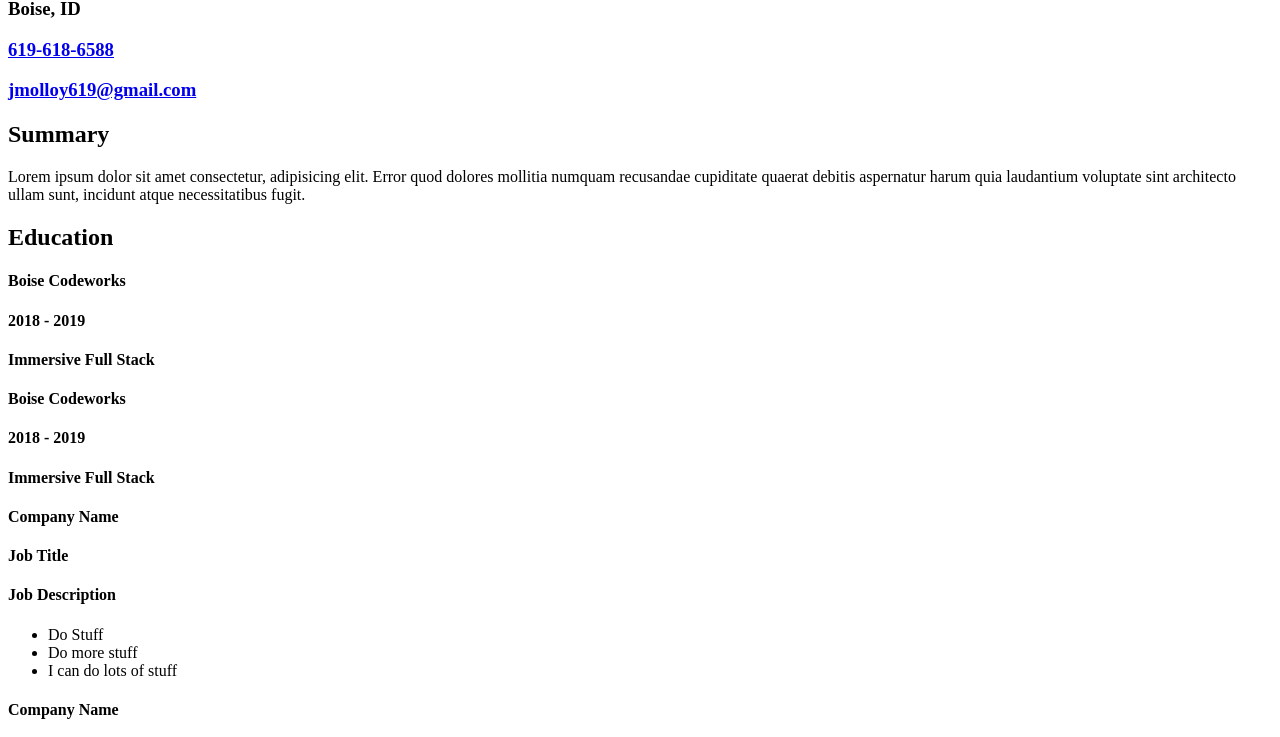
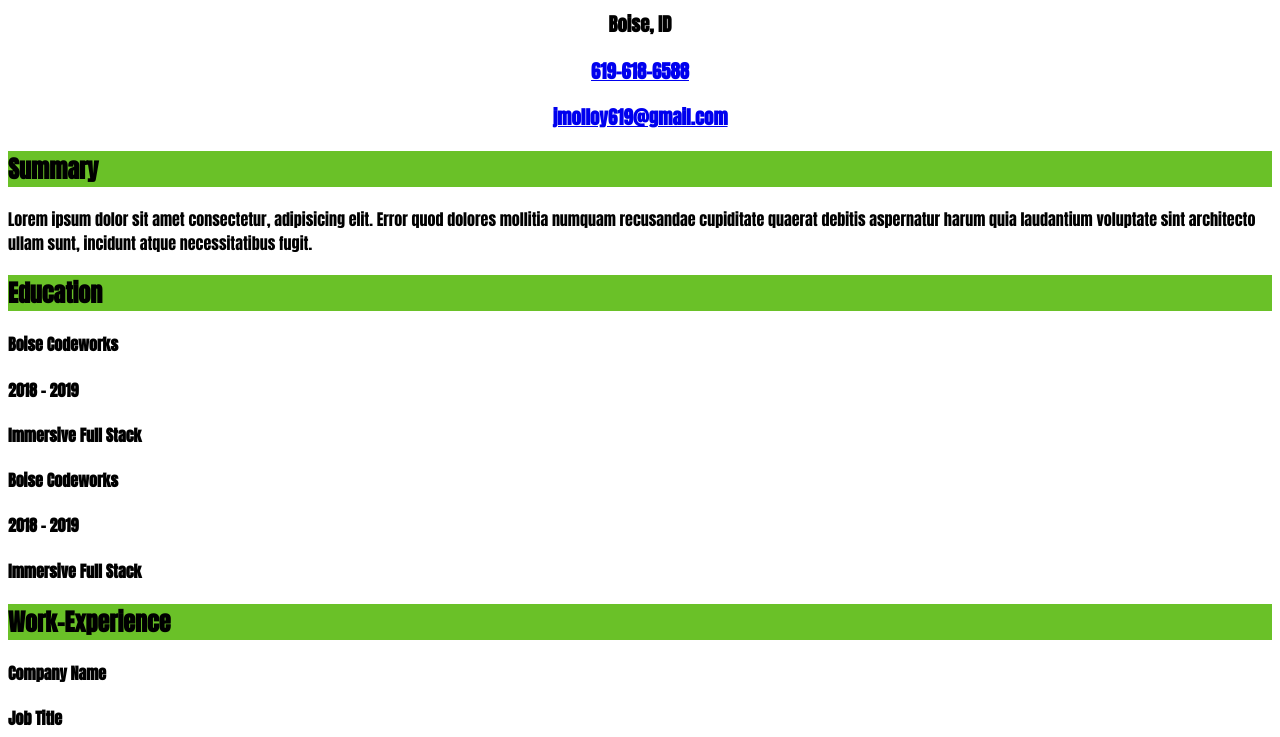
Before and after one commit to Jason-Molloy/HTML-workout-1-29, a plain HTML site: page index.html in a window 1280 px wide. Shown: the part 82-819 px from the top of the page. Drawn offline with Linux system fonts and the light colour scheme.

Commit message:
second commit today

```diff
--- a/index.html
+++ b/index.html
@@ -5,6 +5,8 @@
   <meta charset="UTF-8">
   <meta name="viewport" content="width=device-width, initial-scale=1.0">
   <meta http-equiv="X-UA-Compatible" content="ie=edge">
+  <link rel="stylesheet" href="https://fonts.googleapis.com/css?family=Anton" rel="stylesheet">
+  <link rel="stylesheet" href="style.css">
   <title>My Resume</title>
 </head>
 
@@ -23,7 +25,7 @@
         cupiditate quaerat debitis aspernatur harum quia laudantium voluptate sint architecto ullam sunt, incidunt
         atque necessitatibus fugit.</p>
     </section>
-    <section id="education">
+    <section id="education primary">
       <h1>Education</h1>
       <div class="school">
         <h4>Boise Codeworks</h4>
@@ -36,8 +38,9 @@
         <h4>Immersive Full Stack</h4>
       </div>
     </section>
-    <section id="work-experience">
+    <section id="work-experience primary">
       <class class="job">
+        <h1>Work-Experience</h1>
         <h4>Company Name</h4>
         <h4>Job Title</h4>
         <h4>Job Description</h4>
--- /dev/null
+++ b/style.css
@@ -0,0 +1,22 @@
+body {
+  font-family: 'anton', sans-serif;
+}
+section h1 {
+  background-color:#6ac128;
+}
+h1 {
+  background-color: rgb(245, 61, 61);
+}
+summary-title {
+  background-color: aqua;
+}
+header {
+  text-align: center;
+}
+header h1:hover{
+color:red;
+font-size:15px;
+}
+.primary {
+  color:green;
+}
```
